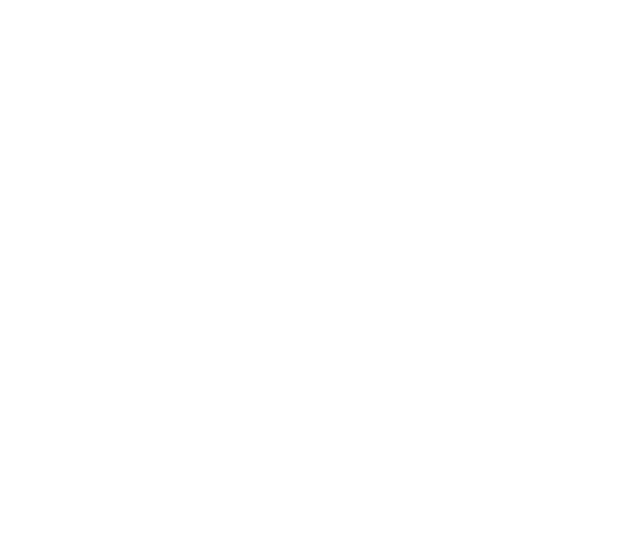
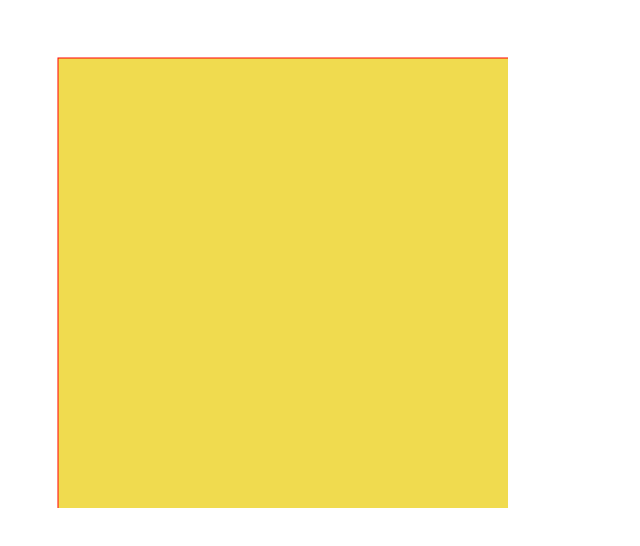
Before and after one commit to ruoshiuh/final-project, a plain HTML site: page index.html in a window 1280 px wide. Shown: the whole page, without its empty margins (0-640 px from the left). Drawn offline with Linux system fonts and the light colour scheme.

Commit message:
try out and learn canvas in java

```diff
--- a/index.html
+++ b/index.html
@@ -3,12 +3,15 @@
     <meta charset="UTF-8">
     <meta name="viewport" content="width=device-width, initial-scale=1.0">
     <link rel="stylesheet" href="styles.css">
-    <script src="scripts.js"></script>
     <title>Pecman</title>
 </head>
 <body>
     <!-- add canvas to print -->
-    <canvas width="500" height="500" id="canvas"></canvas>
+    <canvas width="500" height="500" id="main"></canvas>
 
+
+
+
+    <script src="scripts.js"></script>
 </body>
 </html>
--- a/scripts.js
+++ b/scripts.js
@@ -0,0 +1,15 @@
+(() => {
+    const canvas = document.querySelector('#main');
+
+    // get the 2D context, and then I am able to draw somnething on it
+    let ctx = canvas.getContext('2d');
+
+    // set fill and stroke styles
+    ctx.fillStyle = '#F0DB4F';
+    ctx.strokeStyle = 'red';
+
+    // draw a rectangle with fill and stroke
+    ctx.fillRect(50, 50, 500, 500);
+    ctx.strokeRect(50, 50, 500, 500);
+
+})();
```
